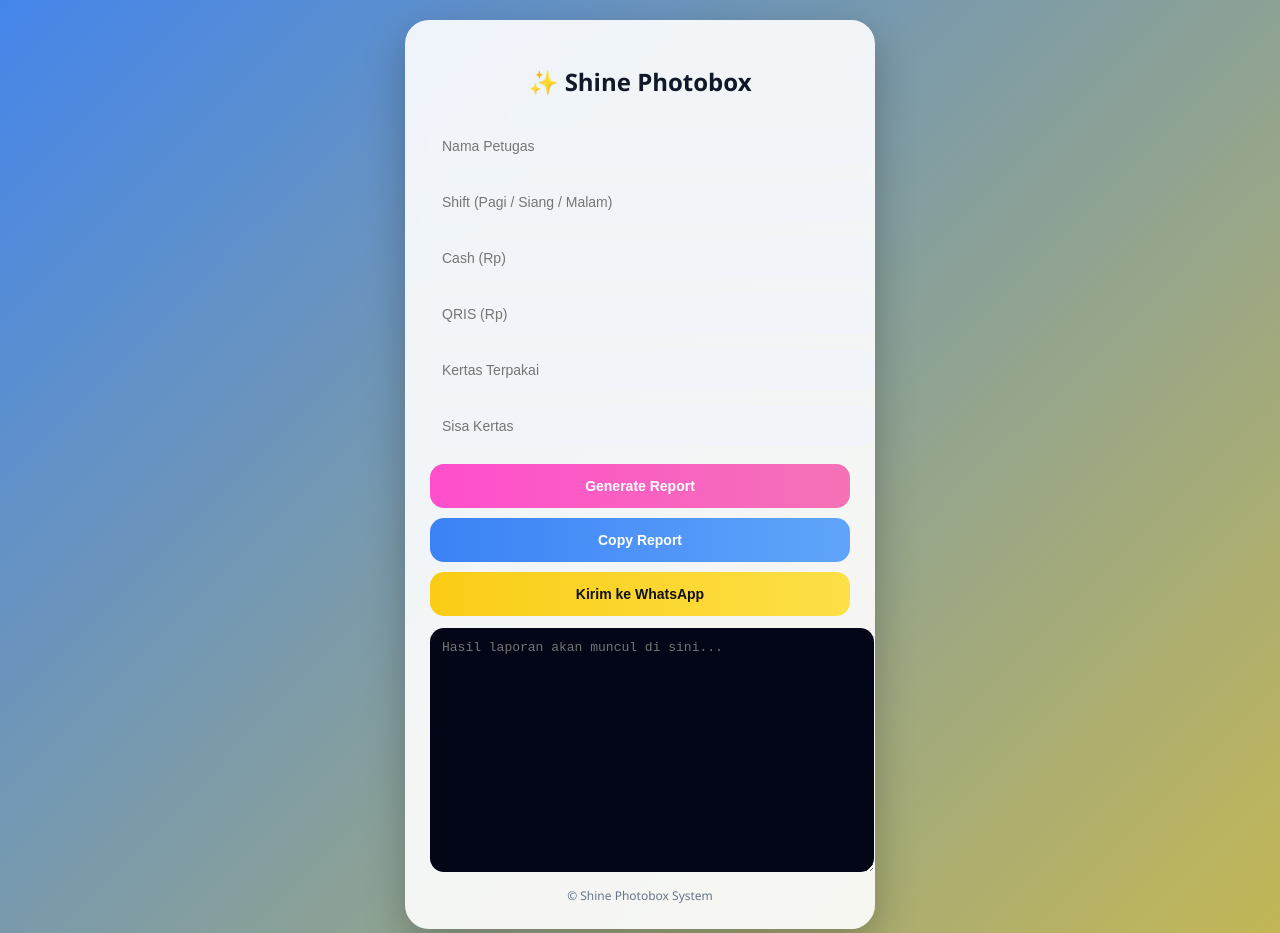
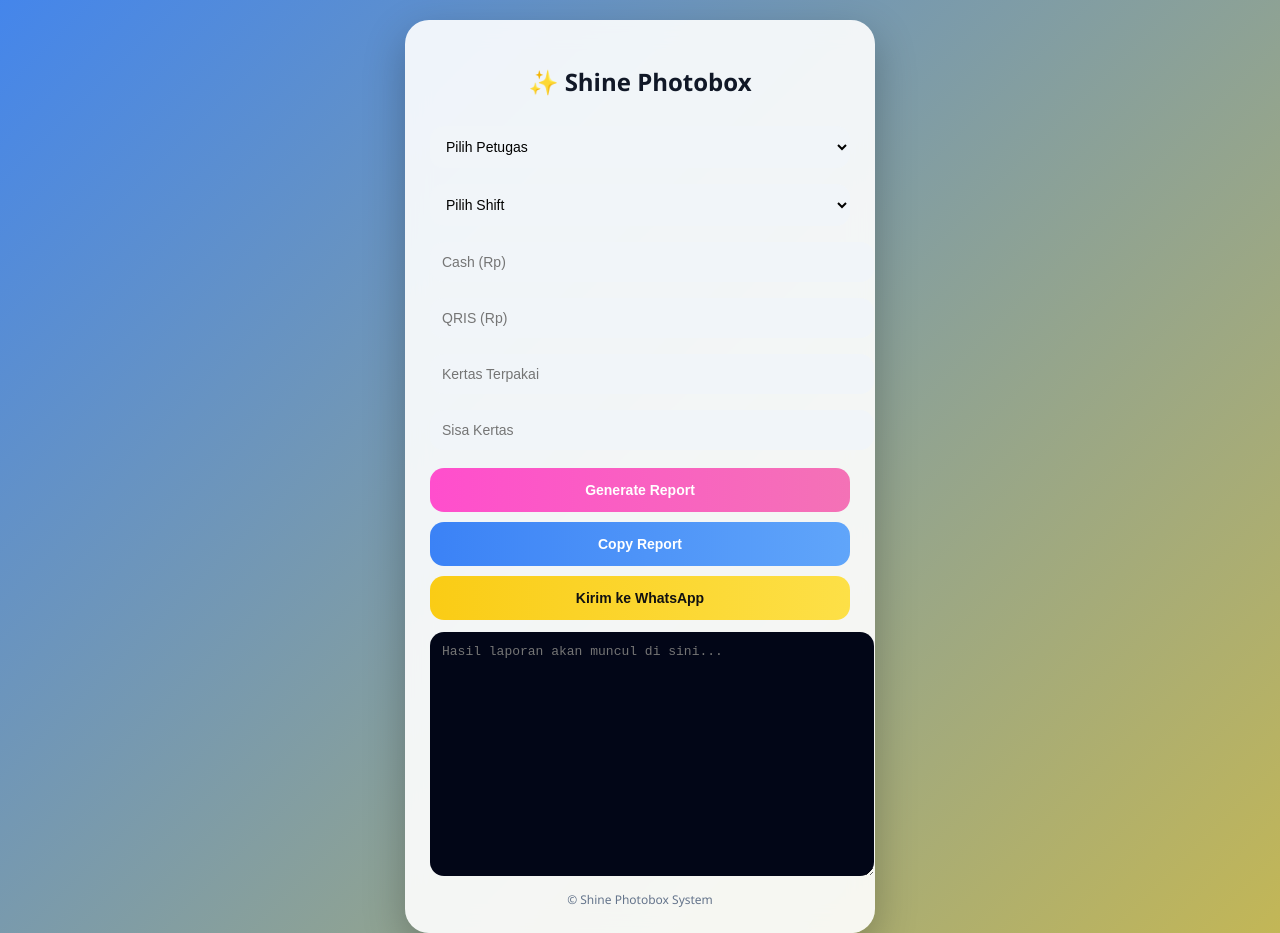
Before and after one commit to shinestudiosrg-lgtm/Photobox-report, a plain HTML site: page index.html in a window 1280 px wide. Shown: the top 933 px of the page. Drawn offline with Linux system fonts and the light colour scheme.

Commit message:
Update index.html

```diff
--- a/index.html
+++ b/index.html
@@ -35,7 +35,7 @@
       color: #111827;
     }
 
-    input {
+    input, select {
       width: 100%;
       padding: 12px;
       margin: 8px 0;
@@ -96,8 +96,15 @@
     }
   </style></head>
 <body><div class="container">
-  <h2>✨ Shine Photobox</h2>  <input type="text" id="nama" placeholder="Nama Petugas" />
-  <input type="text" id="shift" placeholder="Shift (Pagi / Siang / Malam)" />
+  <h2>✨ Shine Photobox</h2>  <select id="nama">
+    <option value="">Pilih Petugas</option>
+    <option value="Reny">Reny</option>
+    <option value="Gita">Gita</option>
+  </select>  <select id="shift">
+    <option value="">Pilih Shift</option>
+    <option value="Siang">Siang</option>
+    <option value="Malam">Malam</option>
+  </select>
   <input type="number" id="cash" placeholder="Cash (Rp)" />
   <input type="number" id="qris" placeholder="QRIS (Rp)" />
   <input type="number" id="kertas" placeholder="Kertas Terpakai" />
```
